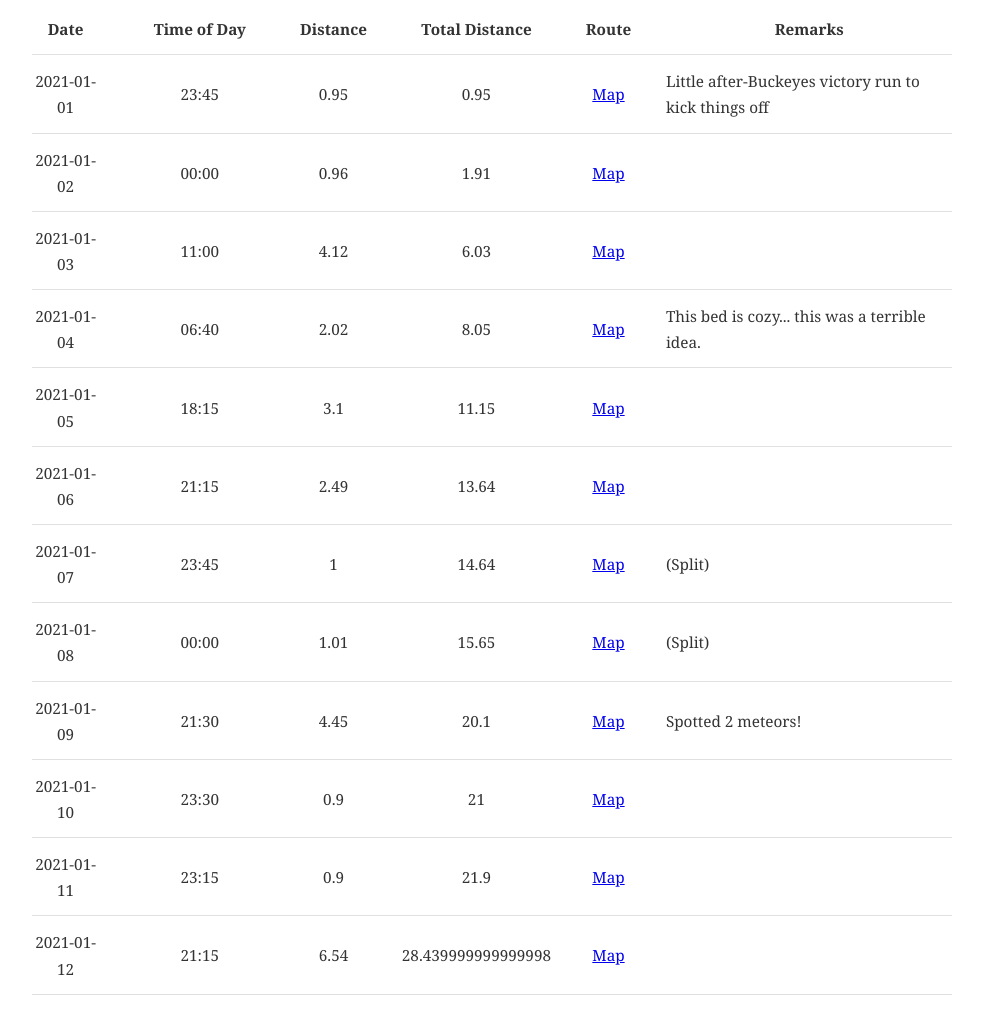
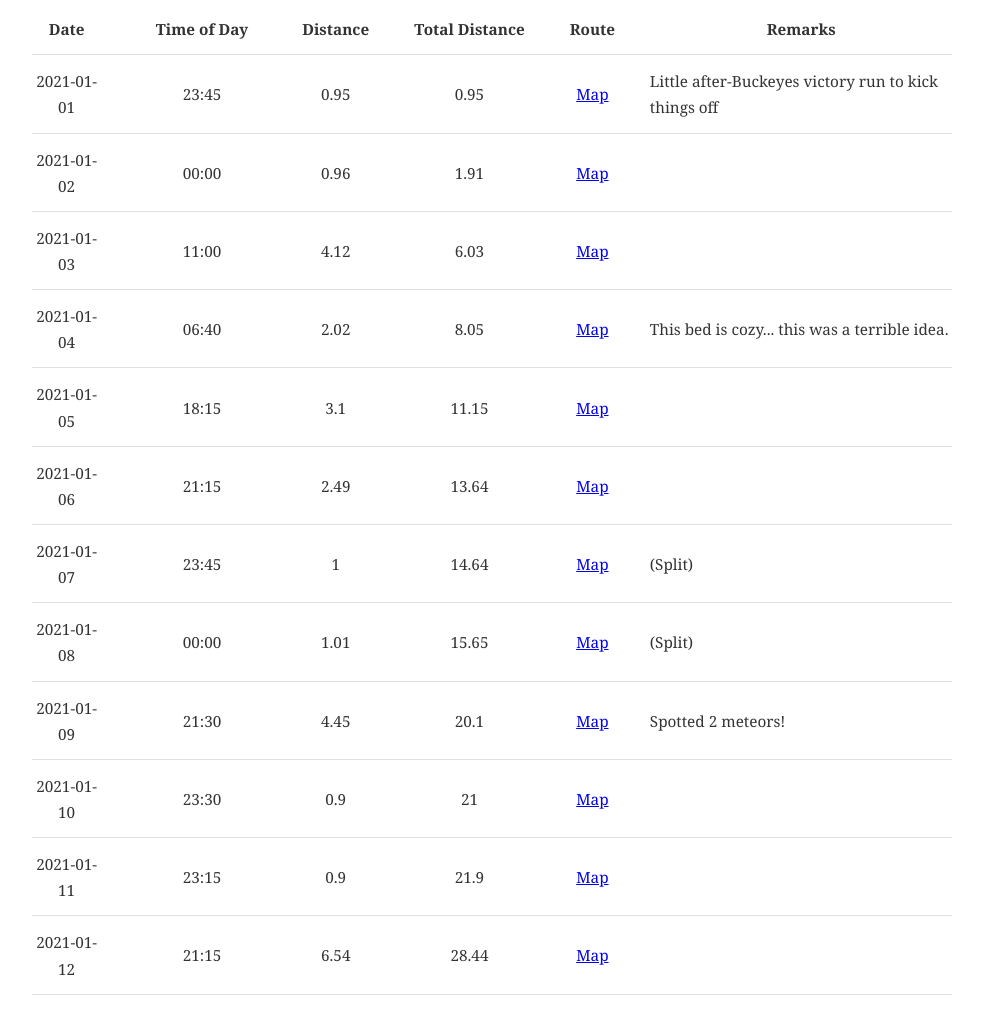
Before and after one commit to philbirnie/phil365, a Gatsby site: page / in a window 1280 px wide. Shown: the part 395-1408 px from the top of the page, without its empty margins (148-1131 px from the left). Built offline with nearby package versions, Linux system fonts and the light colour scheme; Gatsby itself is replaced by a stand-in of ours.

Commit message:
Fixes cumulative distance rounding issue

```diff
--- a/src/components/table.js
+++ b/src/components/table.js
@@ -22,13 +22,15 @@
 			{
 				runData.map( ( dayData ) => {
 
-					cumulativeDistance += dayData.distance;
+					cumulativeDistance += dayData.distance * 100;
+
+					const cumulativeDistanceDisplayed = Math.round(cumulativeDistance) / 100;
 
 					return <tr key={ dayData.date }>
 						<td className="col-date">{ dayData.date }</td>
 						<td className="col-time">{ dayData.time }</td>
 						<td className="col-distance">{ dayData.distance }</td>
-						<td className="col-cumulative">{ cumulativeDistance }</td>
+						<td className="col-cumulative">{ cumulativeDistanceDisplayed }</td>
 						<td className="col-route">
 							<Link target="_blank" to={ dayData.map }>Map</Link>
 						</td>
```
